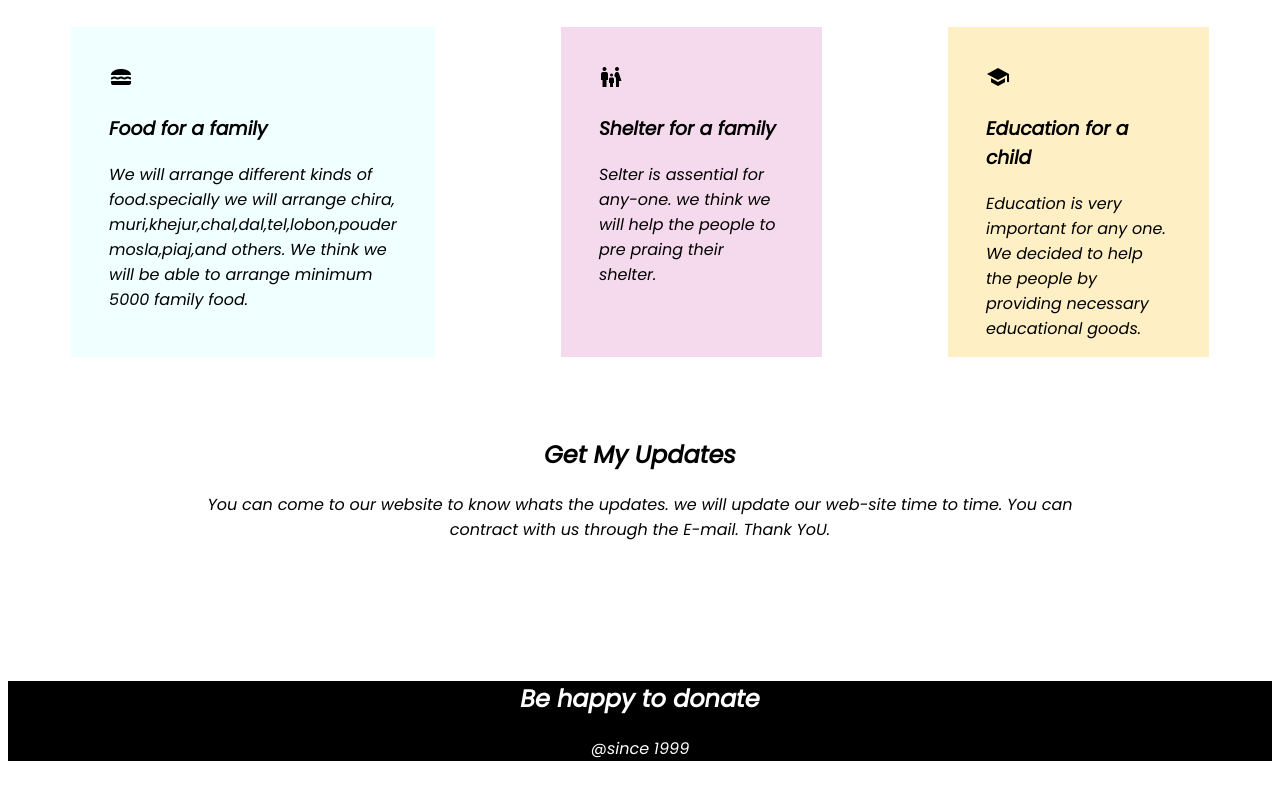
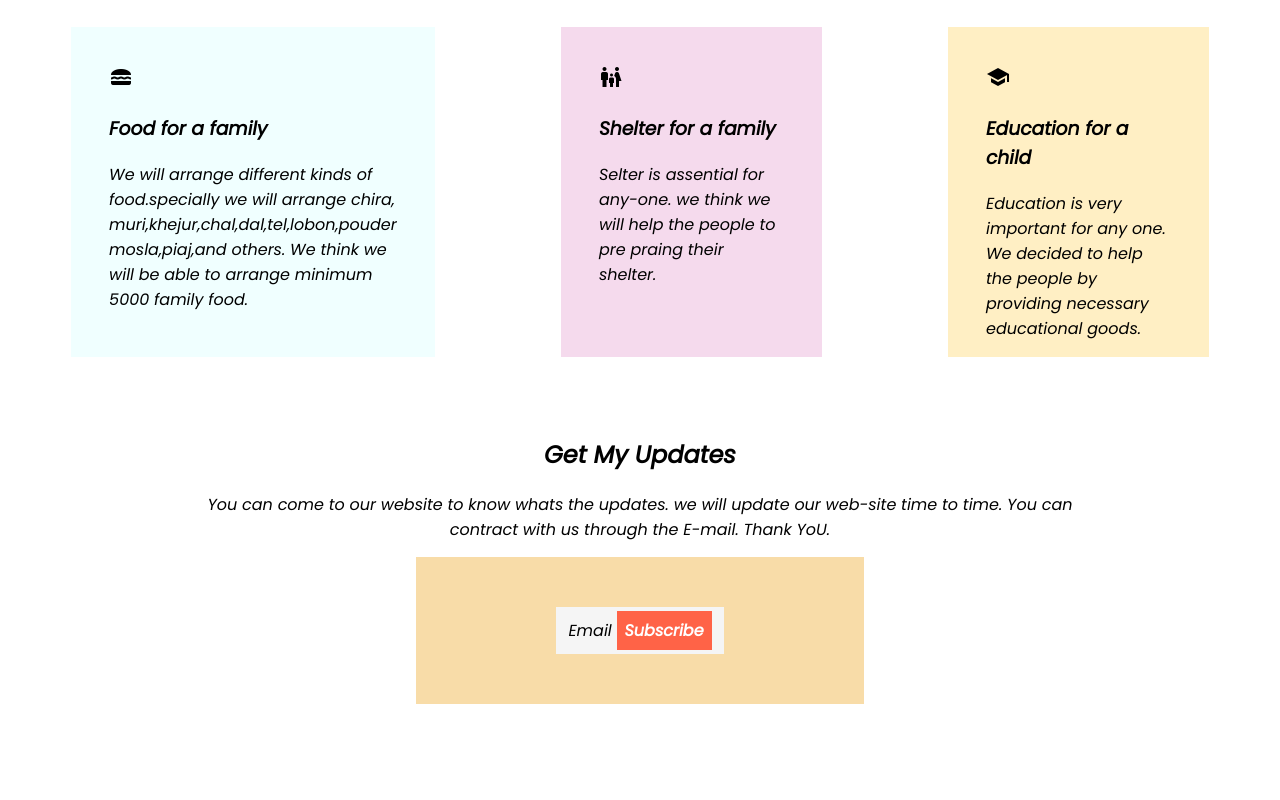
Before and after one commit to AhFahim01/donate-today-main, a plain HTML site: page donate-today-main/index.html in a window 1280 px wide. Shown: the part 1234-2034 px from the top of the page. Before the commit the page ends 2011 px from the top, so only its background shows below. Drawn offline with Linux system fonts and the light colour scheme.

Commit message:
added box

```diff
--- a/donate-today-main/index.html
+++ b/donate-today-main/index.html
@@ -32,7 +32,7 @@
             <div class="space-block">
                 <span class="i-block">100tk</span>
                 <span id="second-block"class="i-block">200tk</span>
-                <span class="i-block">>500tk</span>
+                <span class="i-block">500tk</span>
                 <span class="i-block">1000tk</span>
                 <span class="i-block">5000tk</span>
 
@@ -92,10 +92,14 @@
 
             <h2>Get My Updates</h2>
             <p>You can come to our website to know whats the updates. we will update our web-site time to time. You can contract with us through the E-mail. Thank YoU.</p>
+            <div class="center-trd"">
 
+                <span class="sub-box">Email <span>
+                <span class="sub-box-one"> Subscribe <span>
 
+            </div>
 
-        </div>
+            </div>
 
     </body>
     <footer class="center-footer">
--- a/donate-today-main/style.css
+++ b/donate-today-main/style.css
@@ -94,6 +94,26 @@ font-family: 'Poppins', sans-serif;
     text-align:center ;
     background-image:url(download.png);
     color: white;
+}
+.sub-box{
+    width: 100px;
+    height: 100px;
+    padding: 2% ;
+    border-top:   50px solid rgba(255, 166, 0, 0.315);
+    border-left:  140px solid rgba(255, 166, 0, 0.315);
+    border-right: 140px solid rgba(255, 166, 0, 0.315);
+    border-bottom:50px solid rgba(255, 166, 0, 0.315) ;
+
+    background-color:whitesmoke;
+    text-align: center;
+
+}
 
 
+
+.sub-box-one{
+    background-image: linear-gradient(tomato,tomato);
+    color: white;
+    font-weight:700 ;
+    padding: 8px 8px;
 }
```
